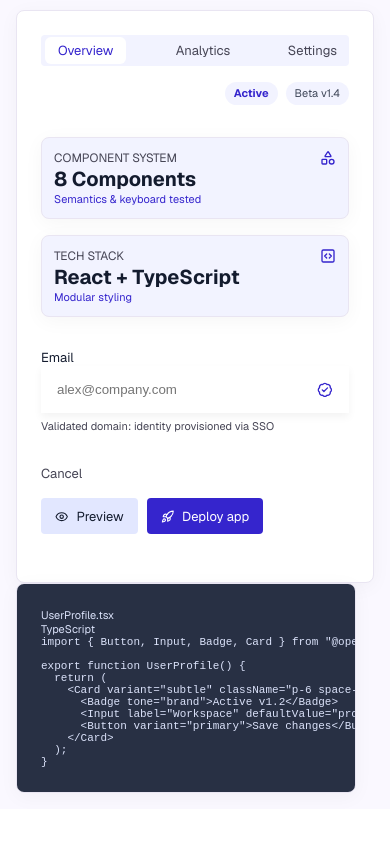
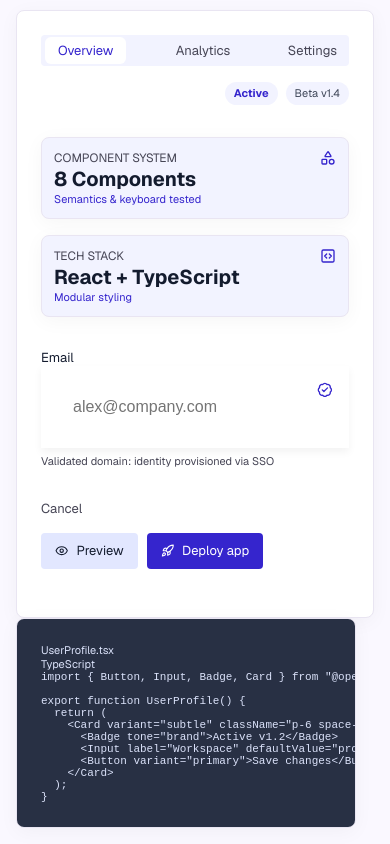
Before and after one commit to adeboyeMary/my_openUI, a Next.js app: page / in a window 390 px wide. Shown: the part 755-1599 px from the top of the page. Before the commit the page ends 1564 px from the top, so only its background shows below. Built offline with nearby package versions, Linux system fonts and the light colour scheme.

Commit message:
fix form to improve user interaction

```diff
--- a/src/app/page.module.scss
+++ b/src/app/page.module.scss
@@ -201,7 +201,6 @@
           @media (max-width: 767px) {
             flex-direction: column;
             gap: 1rem;
-            // float: right;
           }
 
           .leftNav {
@@ -331,6 +330,12 @@
               border-style: none;
               outline: none;
               width: 80%;
+
+              @media (max-width: 767px) {
+                font-size: 16px;
+                padding: 1rem;
+                background-color: white;
+              }
             }
           }
           .p {
```
